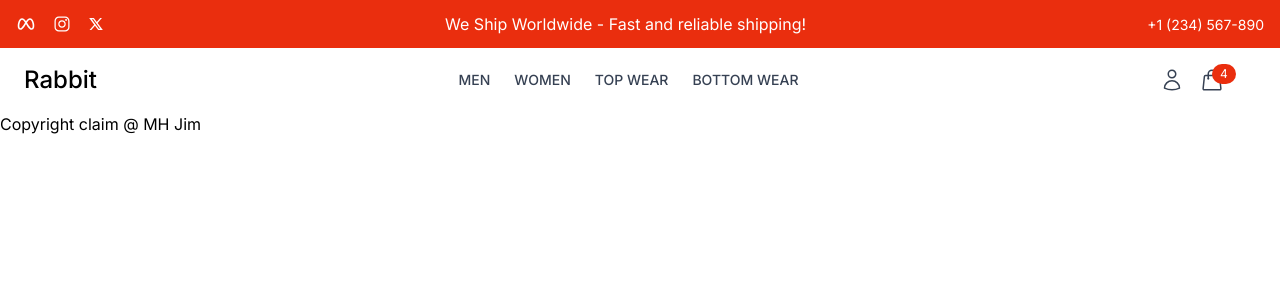
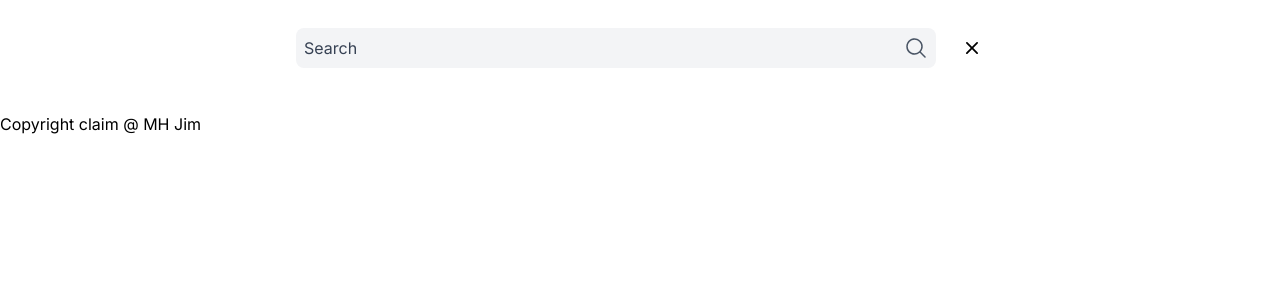
Before and after one commit to mehedihjim/rabbit, a React (Vite) app in the folder frontend/: page / in a window 1280 px wide. Both pictures are taken after a click on the button 1227 px from the left and 77 px from the top of the page. Shown: the top 300 px of the page. Built offline with nearby package versions, Linux system fonts and the light colour scheme.

Commit message:
TIme to fix onchange for search

```diff
--- a/frontend/src/components/Common/SearchBar.jsx
+++ b/frontend/src/components/Common/SearchBar.jsx
@@ -1,5 +1,5 @@
 import React, { useState } from 'react'
-import { HiMagnifyingGlass } from "react-icons/hi2";
+import { HiMagnifyingGlass, HiMiniXMark } from "react-icons/hi2";
 
 const SearchBar = () => {
 
@@ -11,16 +11,32 @@ const SearchBar = () => {
     }
 
     return (
-        <div>
-            {isOpen ?
-                (<form></form>
+        <div className={`flex items-center justify-center w-full transition-all duration-300 ${isOpen ? "absolute w-full top-0 left-0 bg-white h-24 z-50" : "w-auto"}`} >
+            {
+                isOpen ?
+                    (<form className='relative flex items-center justify-center w-full' >
+                        <div className="relative w-1/2">
+                            <input type="text"
+                                placeholder='Search'
+                                value={searchTerm}
+                                className='bg-gray-100 px-4 py-2 pl-2 pr-12 rounded-lg focus:outline-none placeholder:text-gray-700 w-full'
+                            />
+                            {/* Search Button */}
+                            <button type='submit' className='absolute right-2 top-1/2 -translate-y-1/2 text-gray-600 hover:text-gray-800 cursor-pointer'>
+                                <HiMagnifyingGlass className='w-6 h-6' />
+                            </button>
+                        </div>
+                        <button type='button' className='ml-6' onClick={handleSearchToggle}>
+                            <HiMiniXMark className='h-6 w-6 cursor-pointer' />
+                        </button>
+                    </form >
 
-                ) : (
+                    ) : (
 
-                    <button onClick={handleSearchToggle}>
-                        <HiMagnifyingGlass className='w-6 h-6' />
-                    </button>)}
-        </div>
+                        <button onClick={handleSearchToggle} className='cursor-pointer'>
+                            <HiMagnifyingGlass className='w-6 h-6' />
+                        </button>)}
+        </div >
     )
 }
 
```
